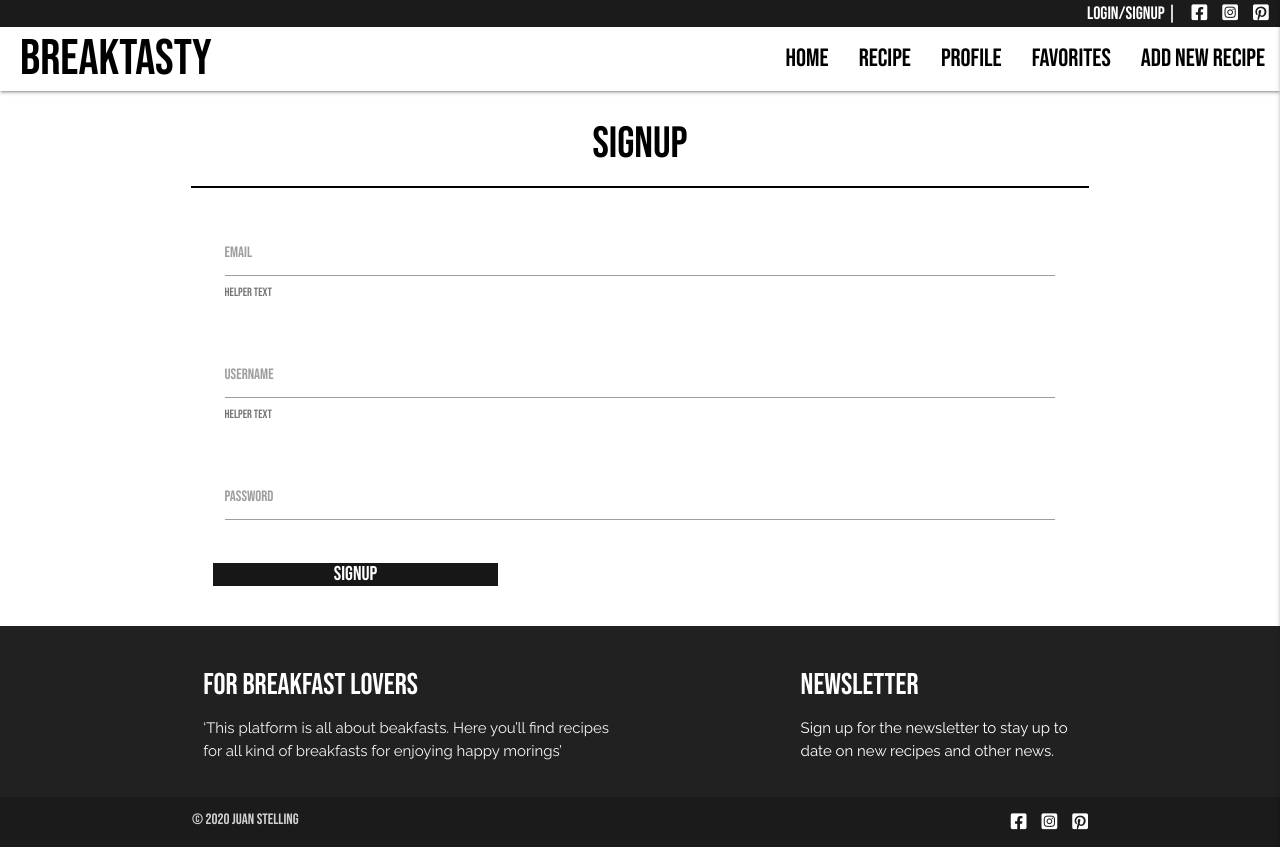
After one commit to juanstelling/MS3_breaktasty, a Flask app: page /signup in a window 1280 px wide. The commit adds this page. Run offline with Flask 2, Linux system fonts and the light colour scheme; some libraries are stand-ins or nearby versions.

Commit message:
Add signup template

```diff
--- a/app.py
+++ b/app.py
@@ -4,6 +4,7 @@ from flask import (
     redirect, request, session, url_for)
 from flask_pymongo import PyMongo
 from bson.objectid import ObjectId
+from werkzeug.security import generate_password_hash, check_password_hash
 if os.path.exists("env.py"):
     import env
 
@@ -18,10 +19,16 @@ app.secret_key = os.environ.get("SECRET_KEY")
 mongo = PyMongo(app)
 
 
-# --------- HOME PAGE  ---------#
+# --------- HOME PAGE  --------- #
 @app.route("/")
 def index():
     return render_template("index.html")
+
+
+# --------- REGISTRATION  --------- #
+@app.route("/signup", methods=["GET", "POST"])
+def signup():
+    return render_template("signup.html")
 
 
 @app.route("/get_recipes")
--- a/static/css/style.css
+++ b/static/css/style.css
@@ -30,6 +30,21 @@ p {
 .social-icons {
     margin-left: 15px;
     font-size: 18px;
+}
+
+/*------------------------------------- Lines/ buttons */
+
+.blackline {
+    width: 70%;
+    border: 1px solid;
+}
+
+button {
+    font-family:  'Bebas Neue', cursive;
+    font-size: 20px;
+    border: 0px;
+    color: #fff;
+    background-color: #171717;
 }
 
 /*------------------------------------- Heading */
--- a/templates/base.html
+++ b/templates/base.html
@@ -28,7 +28,7 @@
             <!-- Main navbar -->
             <!-- Dropdown Structure -->
             <ul id="dropdown1" class="dropdown-content">
-                <li><a href="#!">one</a></li>
+                <li><a href="{{ url_for('get_recipes') }}">All recipes</a></li>
                 <li><a href="#!">two</a></li>
                 <li><a href="#!">three</a></li>
             </ul>
@@ -39,8 +39,8 @@
                     <ul class="right hide-on-med-and-down">
                         <li><a href="{{ url_for('index') }}">Home</a></li>
                         <!-- Dropdown Trigger -->
-                        <li><a class="dropdown-trigger" href="#!" data-target="dropdown1">Recipe</a></li>
-                        <li><a href="#">Profile</a></li>
+                        <li><a class="dropdown-trigger" href="{{ url_for('get_recipes') }}" data-target="dropdown1">Recipe</a></li>
+                        <li><a href="{{ url_for('signup') }}">Profile</a></li>
                         <li><a href="#">Favorites</a></li>
                         <li><a href="#">Add new recipe</a></li>
                     </ul>
--- /dev/null
+++ b/templates/signup.html
@@ -0,0 +1,45 @@
+{% extends "base.html" %}
+{% block content %}
+
+    <!-- Title -->
+    <div class="row">
+        <div class="class">
+            <h3 class="center-align">Signup</h3>
+            <hr class="blackline">
+        </div>
+    </div>
+
+    <!-- Registration form -->
+    <div class="row">
+        <form class="col s12 m8 offset-m2" method="POST" action="{{ url_for('signup') }}">
+            <!-- Email -->
+            <div class="row">
+                <div class="input-field col s12">
+                    <input id="email" name="email" type="email" class="validate">
+                    <label for="email">Email</label>
+                    <span class="helper-text" data-error="wrong" data-success="right">Helper text</span>
+                </div>
+            </div>
+            <!-- Username -->
+            <div class="row">
+                <div class="input-field col s12">
+                    <input id="username" name="username" type="text" class="validate">
+                    <label for="username">username</label>
+                    <span class="helper-text" data-error="wrong" data-success="right">Helper text</span>
+                </div>
+            </div>
+            <!--Password -->
+            <div class="row">
+                <div class="input-field col s12">
+                    <input id="password" name="password" type="password" class="validate">
+                    <label for="password">Password</label>
+                </div>
+            </div>
+            <div class="row">
+                <button type="submit" class="col s4">Signup</button>
+            </div>
+
+        </form>
+    </div>
+
+{% endblock %}
```
Also changed, not shown: templates/index.html (+9 -3 lines).
